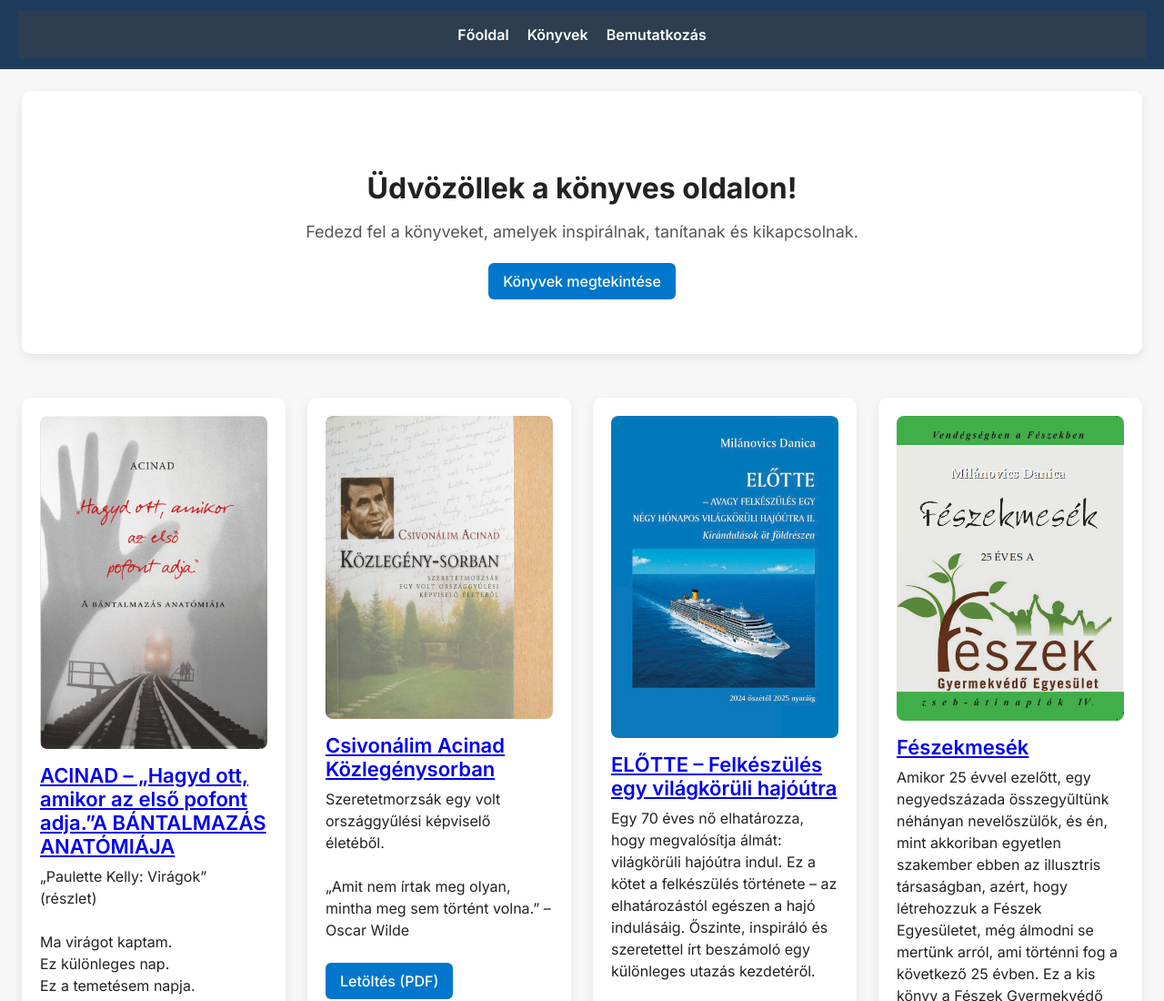
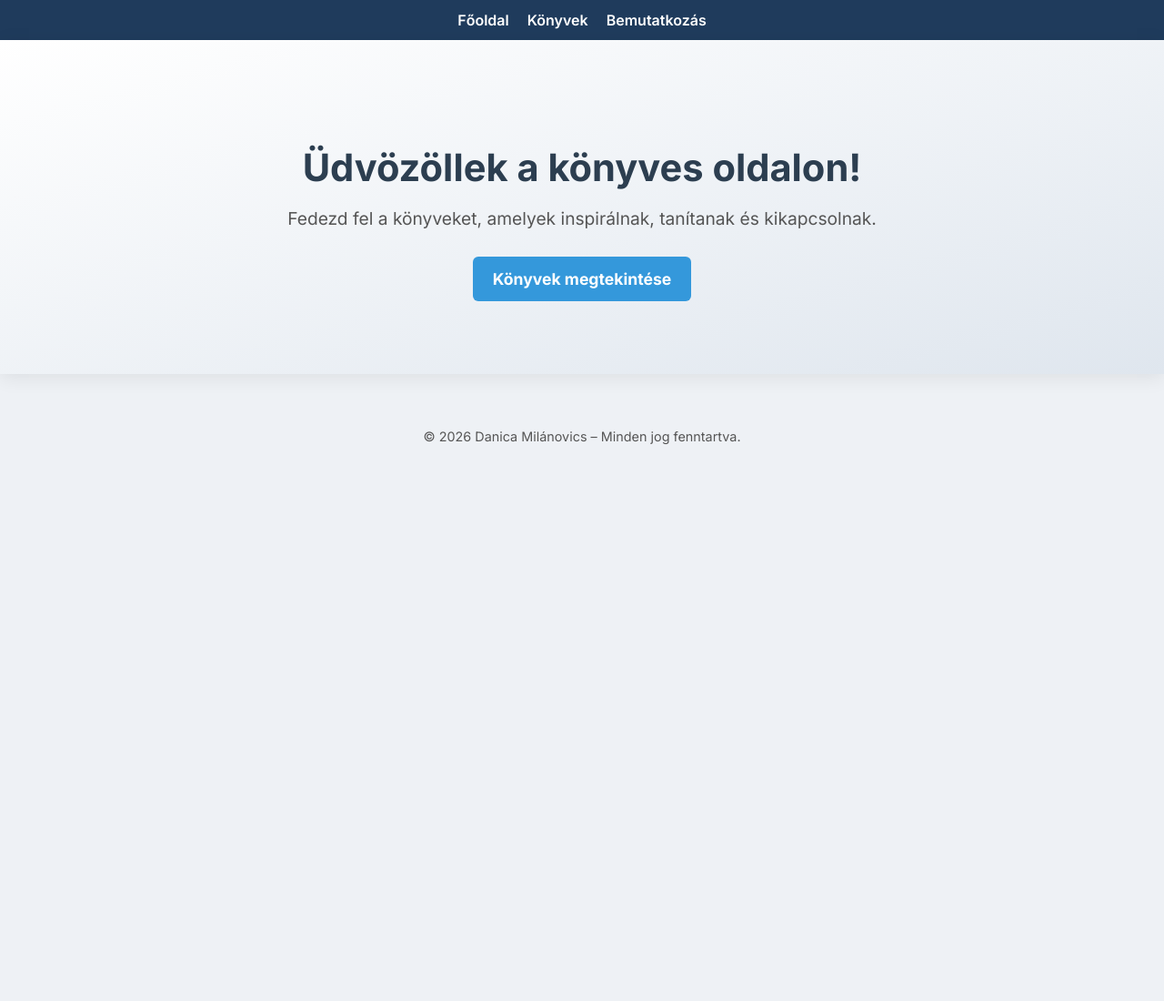
Before and after one commit to danica-books-teszt/danica-books-teszt.github.io, a website: page index.html in a window 1280 px wide. Shown: the top 1100 px of the page at 91% size. After the commit the page ends 800 px from the top, so only its background shows below. Drawn offline with Linux system fonts and the light colour scheme.

Commit message:
Update index.html

```diff
--- a/index.html
+++ b/index.html
@@ -5,7 +5,6 @@
     <meta charset="UTF-8">
     <meta name="viewport" content="width=device-width, initial-scale=1.0">
 
-    <!-- Alap meta -->
     <title>Danica Milánovics – Könyvek</title>
     <meta name="description" content="Ingyenesen letölthető könyvek, borítók és leírások egy helyen.">
 
@@ -29,14 +28,16 @@
     <!-- Google Font -->
     <link href="https://fonts.googleapis.com/css2?family=Inter:wght@300;400;500;600;700&subset=latin-ext&display=swap" rel="stylesheet">
 
-    <!-- CSS -->
-    <link rel="stylesheet" href="styles.css">
+    <style>
+        body {
+            margin: 0;
+            padding: 0;
+            font-family: "Inter", sans-serif;
+            background: #eef1f5;
+            color: #2c3e50;
+        }
 
-    <!-- Netlify Identity -->
-    <script src="https://identity.netlify.com/v1/netlify-identity-widget.js"></script>
-
-    <style>
-        /* ⭐ Egységes felső navigáció (középre igazítva) */
+        /* ⭐ Egységes felső navigáció */
         header {
             background: #1f3b5c;
             padding: 12px 20px;
@@ -46,7 +47,7 @@
 
         .navbar {
             display: flex;
-            justify-content: center;   /* <<< KÖZÉPRE IGAZÍTÁS */
+            justify-content: center;
             gap: 20px;
         }
 
@@ -59,6 +60,51 @@
 
         .navbar a:hover {
             text-decoration: underline;
+        }
+
+        /* ⭐ Modern hero szekció */
+        .hero {
+            text-align: center;
+            padding: 80px 20px;
+            background: linear-gradient(to bottom right, #ffffff, #dfe6ee);
+            box-shadow: 0 4px 20px rgba(0,0,0,0.08);
+        }
+
+        .hero h1 {
+            font-size: 2.6rem;
+            margin-bottom: 15px;
+            font-weight: 700;
+        }
+
+        .hero p {
+            font-size: 1.2rem;
+            margin-bottom: 30px;
+            color: #555;
+        }
+
+        .btn {
+            display: inline-block;
+            background: #3498db;
+            color: white;
+            padding: 14px 22px;
+            border-radius: 6px;
+            text-decoration: none;
+            font-weight: bold;
+            font-size: 1.1rem;
+            transition: 0.2s;
+        }
+
+        .btn:hover {
+            background: #217dbb;
+        }
+
+        /* ⭐ Lábléc */
+        footer {
+            text-align: center;
+            padding: 20px;
+            margin-top: 40px;
+            color: #555;
+            font-size: 0.9rem;
         }
     </style>
 </head>
@@ -74,42 +120,17 @@
         </nav>
     </header>
 
-    <main>
+    <!-- ⭐ Modern hero szekció -->
+    <section class="hero">
+        <h1>Üdvözöllek a könyves oldalon!</h1>
+        <p>Fedezd fel a könyveket, amelyek inspirálnak, tanítanak és kikapcsolnak.</p>
+        <a href="konyvek.html" class="btn">Könyvek megtekintése</a>
+    </section>
 
-        <!-- ÚJ HERO SZEKCIÓ -->
-        <section class="hero">
-            <h1>Üdvözöllek a könyves oldalon!</h1>
-            <p>Fedezd fel a könyveket, amelyek inspirálnak, tanítanak és kikapcsolnak.</p>
-            <a href="konyvek.html" class="btn">Könyvek megtekintése</a>
-        </section>
-
-        <!-- Könyvlista -->
-        <div id="book-list" class="book-grid"></div>
-
-        <!-- Lapozás -->
-        <div class="pagination">
-            <button id="prev-btn" onclick="prevPage()">Előző</button>
-            <span id="page-number">1 / 1</span>
-            <button id="next-btn" onclick="nextPage()">Következő</button>
-        </div>
-
-    </main>
-
-    <!-- Könyvek JS -->
-    <script src="js/books.js"></script>
-
-    <!-- Netlify Identity redirect -->
-    <script>
-      if (window.netlifyIdentity) {
-        window.netlifyIdentity.on("init", user => {
-          if (!user) {
-            window.netlifyIdentity.on("login", () => {
-              document.location.href = "/admin/";
-            });
-          }
-        });
-      }
-    </script>
+    <!-- ⭐ Lábléc -->
+    <footer>
+        © 2026 Danica Milánovics – Minden jog fenntartva.
+    </footer>
 
 </body>
 </html>
```
